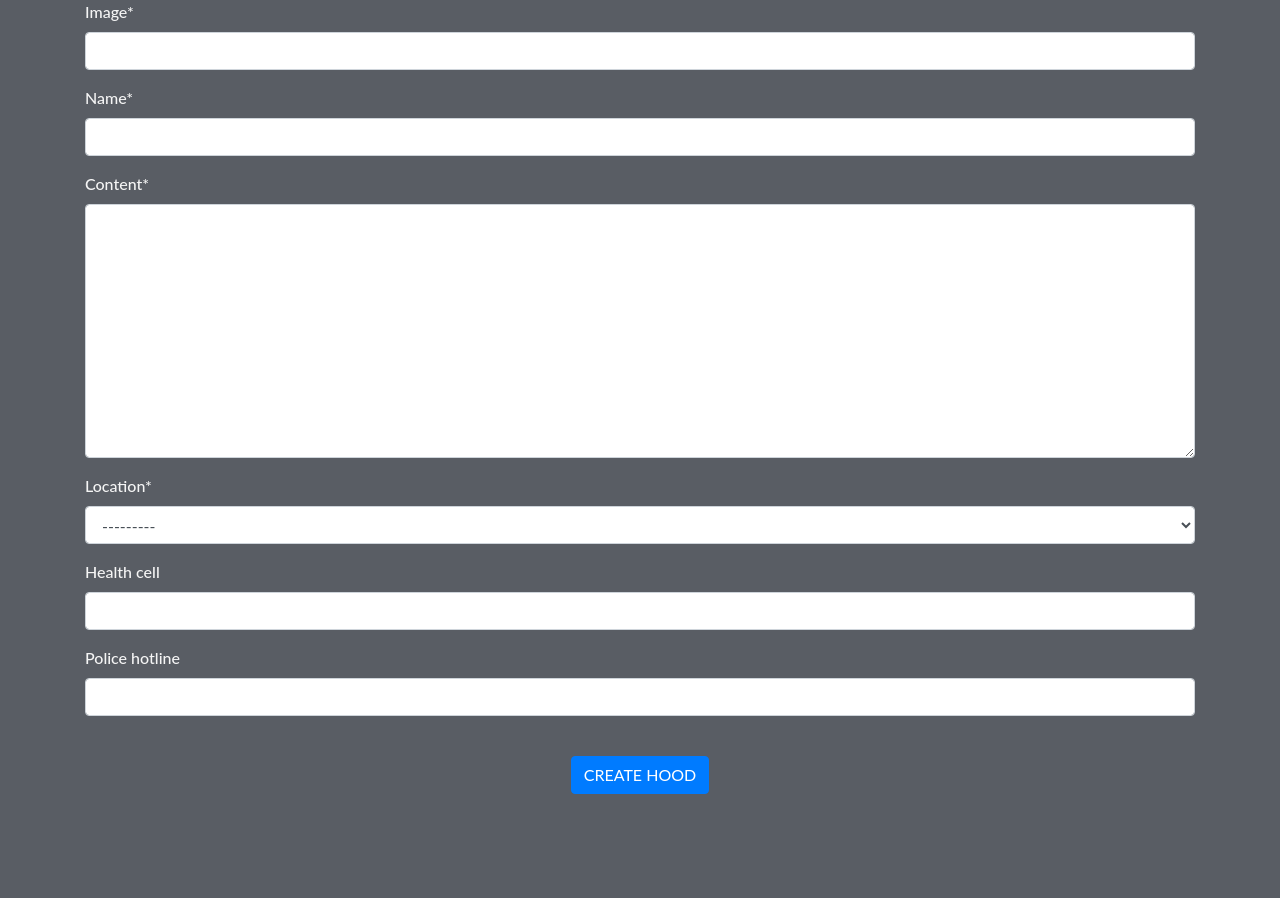
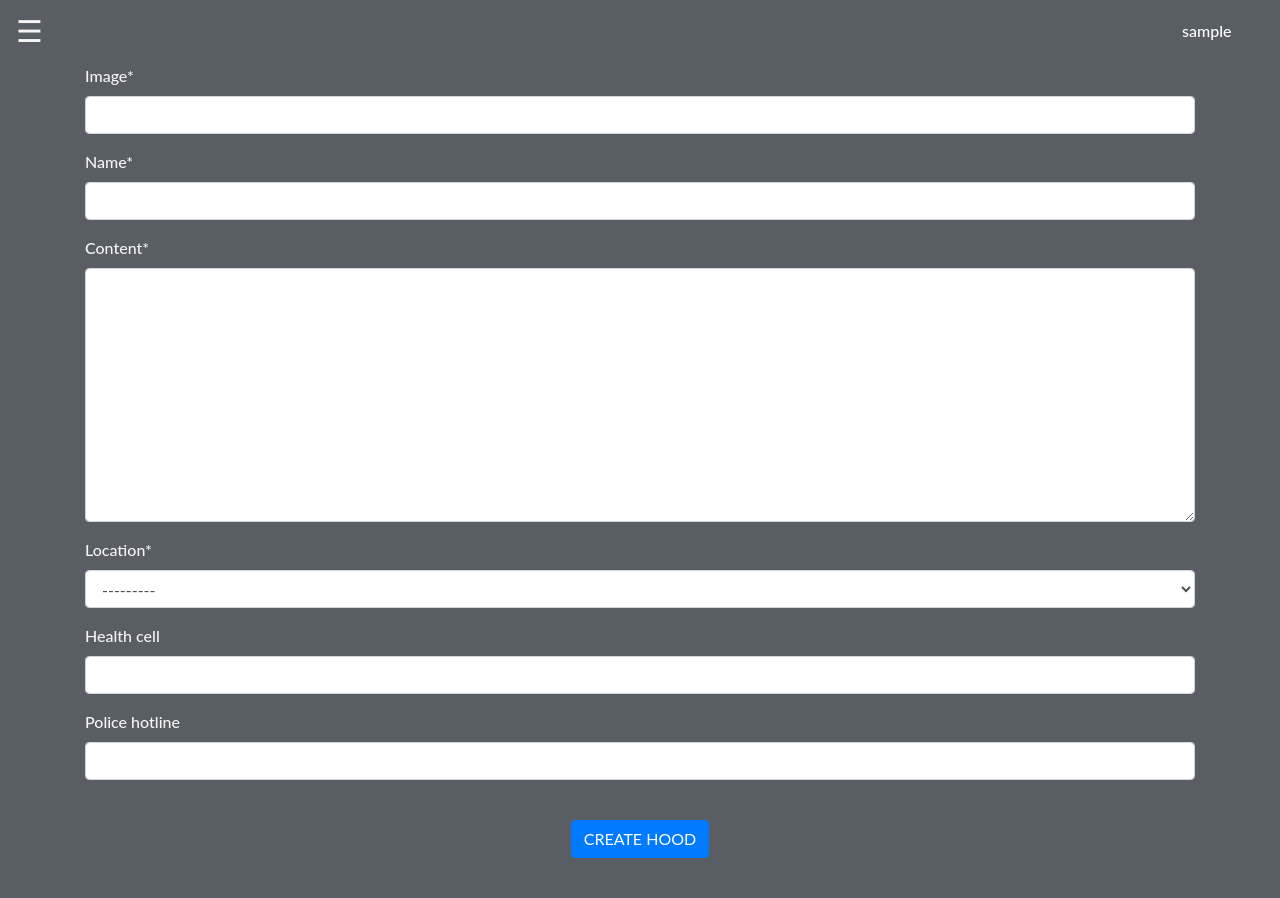
Before and after one commit to ezekielkibiego/The_Neighborhood, a Django app: page /create_hood in a window 1280 px wide. Before the commit the page ends 794 px from the top, so only its background shows below. Run offline with Django 3.2, Linux system fonts and the light colour scheme; the visitor is signed in with stand-in values (Sample User, id 1); data that the repository does not hold is empty; some libraries are stand-ins or nearby versions; some web fonts are replaced.

Commit message:
modify templates

```diff
--- a/hoodapp/templates/create_business.html
+++ b/hoodapp/templates/create_business.html
@@ -14,10 +14,13 @@
     background-color: #595d64;
     color: whitesmoke;
     }
+    .hood{
+        margin-top: 5%;
+    }
 
 </style>
 <br><br>
-<div class="container">
+<div class="container hood">
     <div class="box">
         <div class="text-center">
         <div class="title">
--- a/hoodapp/templates/hood_form.html
+++ b/hoodapp/templates/hood_form.html
@@ -1,4 +1,4 @@
-{%extends 'registration/base.html'%}
+{%extends 'base.html'%}
 {% load static %}
 {% load bootstrap4 %}
 {% block styles %}
@@ -14,10 +14,12 @@
     background-color: #595d64;
     color: whitesmoke;
     }
-
+    .hood{
+        margin-top: 5%;
+    }
 </style>
 
-<div class="container">
+<div class="container hood">
     <div class="row">
         <div class="col-md-12">
             <div class="prof-body">
--- a/hoodapp/templates/index.html
+++ b/hoodapp/templates/index.html
@@ -10,6 +10,12 @@
         background-size: cover;
         margin-top: 5%;
         height: 85vh;
+    }
+    body{
+    font-family: 'Lato', global_font_string;
+    font-weight: 500;
+    background-color: #595d64;
+    color: whitesmoke;
     }
 
 </style>
--- a/hoodapp/templates/navbar.html
+++ b/hoodapp/templates/navbar.html
@@ -1,7 +1,10 @@
 <nav class="navbar navbar-expand-lg fixed-top">
 <style>
-    body {
-      font-family: "Lato", sans-serif;
+   body{
+    font-family: 'Lato', global_font_string;
+    font-weight: 500;
+    background-color: #595d64;
+    color: whitesmoke;
     }
     .nav-link{
         margin-left: 90%;
@@ -108,7 +111,7 @@
 
 
     <span style="font-size:30px;cursor:pointer" onclick="openNav()">&#9776;</span>
-    <a class="nav-link" href="/profile" style=" color: black;">{{ user.username }}</a>
+    <a class="nav-link text-white" href="/profile" style=" color: black;" >{{ user.username }}</a>
     <script>
     function openNav() {
       document.getElementById("mySidenav").style.width = "250px";
--- a/hoodapp/templates/post.html
+++ b/hoodapp/templates/post.html
@@ -14,11 +14,14 @@
     background-color: #595d64;
     color: whitesmoke;
     }
+    .hood{
+        margin-top: 5%;
+    }
 
 </style>
 
 
-<div class="container">
+<div class="container hood">
     <div class="row">
         <div class="col-md-2"></div>
         <div class="col-md-8  poster">
```
